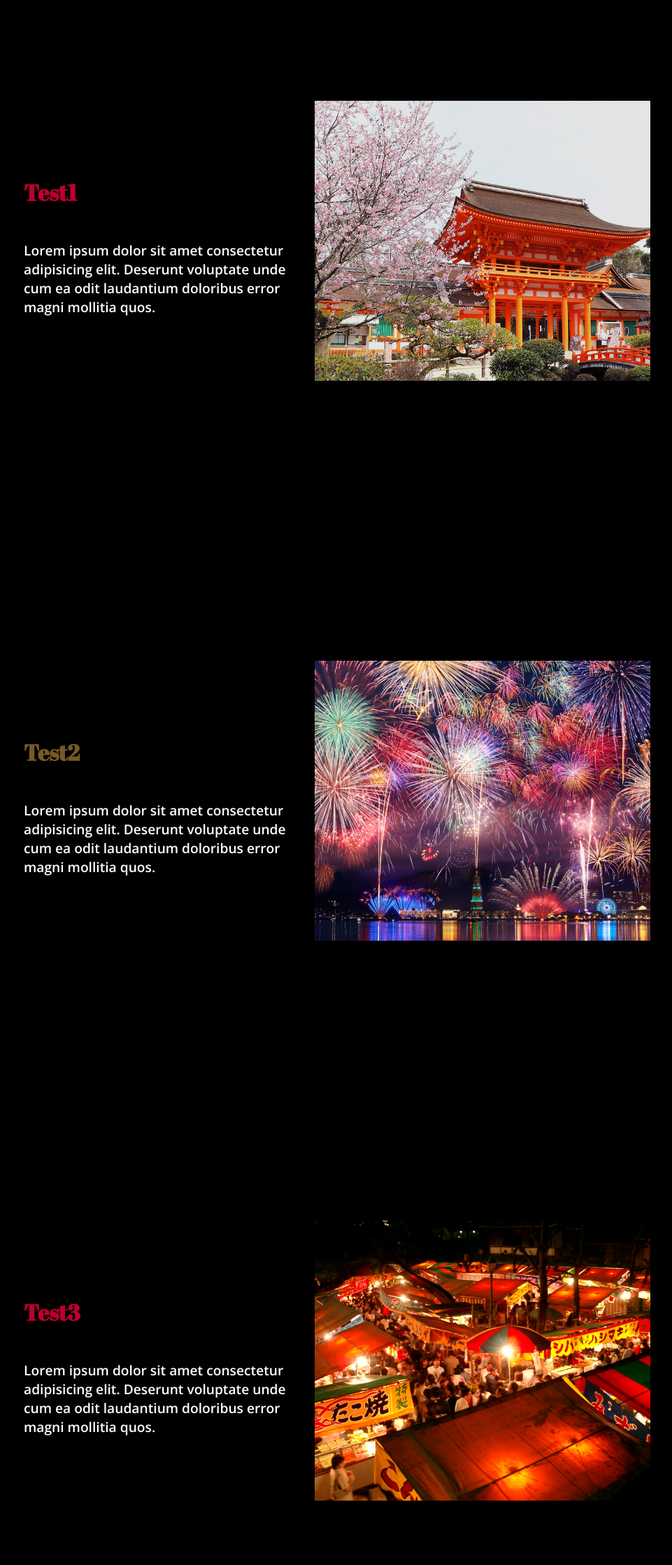
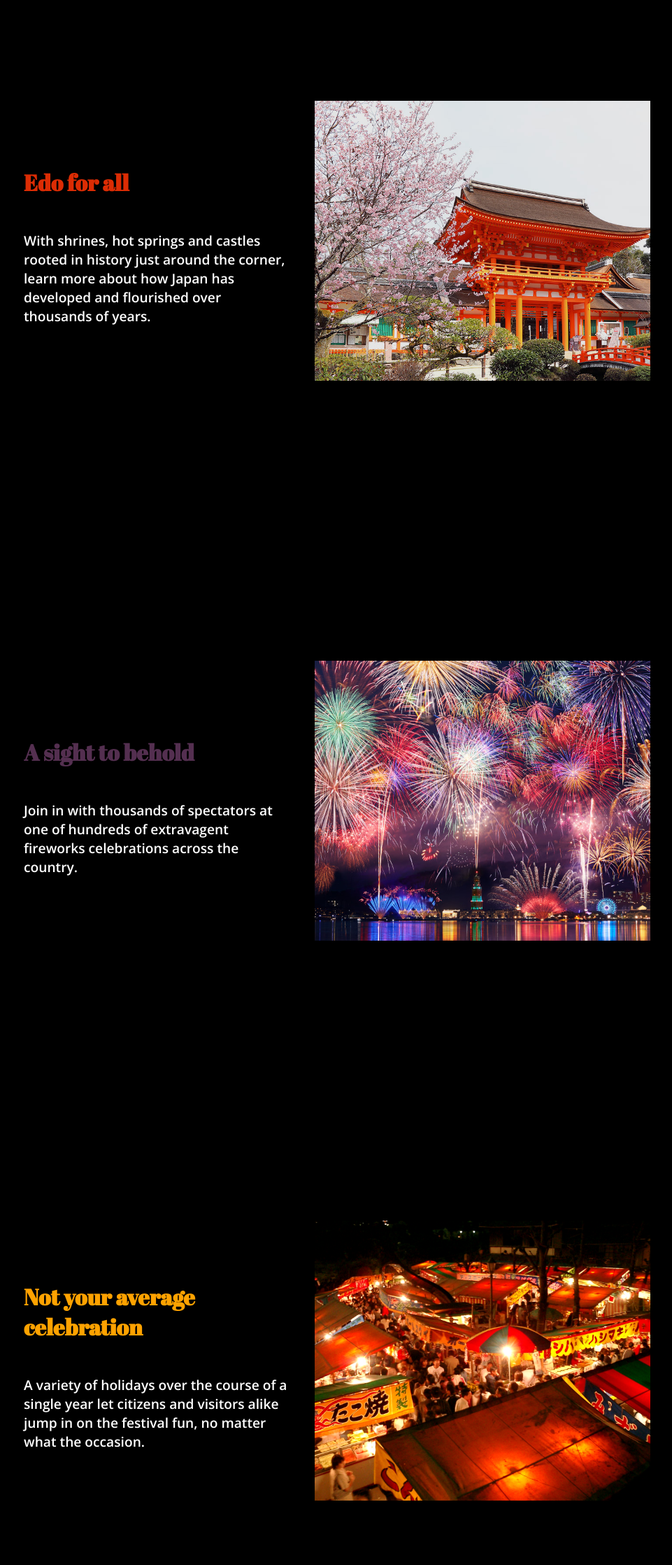
Before and after one commit to ev-98/nihon, a plain HTML site: page festival/index.html in a window 1280 px wide. Shown: the part 123-2359 px from the top of the page at 70% size, without its empty margins (158-1119 px from the left). Drawn offline with nearby package versions, Linux system fonts and the light colour scheme; a script that the page names is missing.

Commit message:
finish styling, update text

```diff
--- a/festival/index.html
+++ b/festival/index.html
@@ -19,8 +19,8 @@
         <!-- first slide -->
         <section class="festival1 detail-slide">
             <div class="festival-text">
-                <h1>Test1</h1>
-                <p>Lorem ipsum dolor sit amet consectetur adipisicing elit. Deserunt voluptate unde cum ea odit laudantium doloribus error magni mollitia quos.</p>
+                <h1>Edo for all</h1>
+                <p>With shrines, hot springs and castles rooted in history just around the corner, learn more about how Japan has developed and flourished over thousands of years.</p>
             </div>
             <div class="festival-img">
                 <img src="../images/festival1.jpg" alt="festival picture 1" />
@@ -29,8 +29,8 @@
         <!-- second slide -->
         <section class="festival2 detail-slide">
             <div class="festival-text">
-                <h1>Test2</h1>
-                <p>Lorem ipsum dolor sit amet consectetur adipisicing elit. Deserunt voluptate unde cum ea odit laudantium doloribus error magni mollitia quos.</p>
+                <h1>A sight to behold</h1>
+                <p>Join in with thousands of spectators at one of hundreds of extravagent fireworks celebrations across the country.</p>
             </div>
             <div class="festival-img">
                 <img src="../images/festival2.jpg" alt="festival picture 2" />
@@ -39,8 +39,8 @@
             <!-- third slide -->
             <section class="festival3 detail-slide">
                 <div class="festival-text">
-                    <h1>Test3</h1>
-                    <p>Lorem ipsum dolor sit amet consectetur adipisicing elit. Deserunt voluptate unde cum ea odit laudantium doloribus error magni mollitia quos.</p>
+                    <h1>Not your average celebration</h1>
+                    <p>A variety of holidays over the course of a single year let citizens and visitors alike jump in on the festival fun, no matter what the occasion.</p>
                 </div>
                 <div class="festival-img">
                     <img src="../images/festival3.jpg" alt="festival picture 3" />
--- a/style.css
+++ b/style.css
@@ -83,7 +83,7 @@ main {
 }
 
 .festival-span{
-    color: rgb(117, 89, 39);
+    color: #bc002d;
 }
 
 .fashion-span{
@@ -210,7 +210,7 @@ main {
 }
 
 .t-swipe2{
-    background: rgb(117, 89, 39);
+    background: #bc002d;
 }
 
 .t-swipe3{
@@ -280,24 +280,33 @@ body.hide {
       padding: 5rem 0rem;
   }
 
-  .fashion1 h1,
-  .festival1 h1,
-  .mountain1 h1{
+  .fashion1 h1{
       color: #bc002d;
   }
-
-  .fashion2 h1,
-  .festival2 h1,
+  .mountain1 h1{
+    color:#648CC7;
+  }
+  .festival1 h1{
+    color: #DC2C04;
+  }
+  .fashion2 h1{
+    color: rgb(117, 89, 39);
+  }
   .mountain2 h1{
-      color: rgb(117, 89, 39);
+    color: #D0B7BF;
   }
-
-  .fashion3 h1,
-  .festival3 h1,
+  .festival2 h1{
+    color: #542F50;
+  }
+  .fashion3 h1{
+    color: #FB0403;
+  }
+  .festival3 h1{
+    color: #FFA200;
+  }
   .mountain3 h1{
-      color: #bc002d;
+    color:  #FD2F23;
   }
-
   .fashion-text p,
   .mountain-text p,
   .festival-text p{
```
Also changed, not shown: fashion/index.html (+6 -6 lines), index.html (+6 -6 lines), mountain/index.html (+6 -6 lines).
